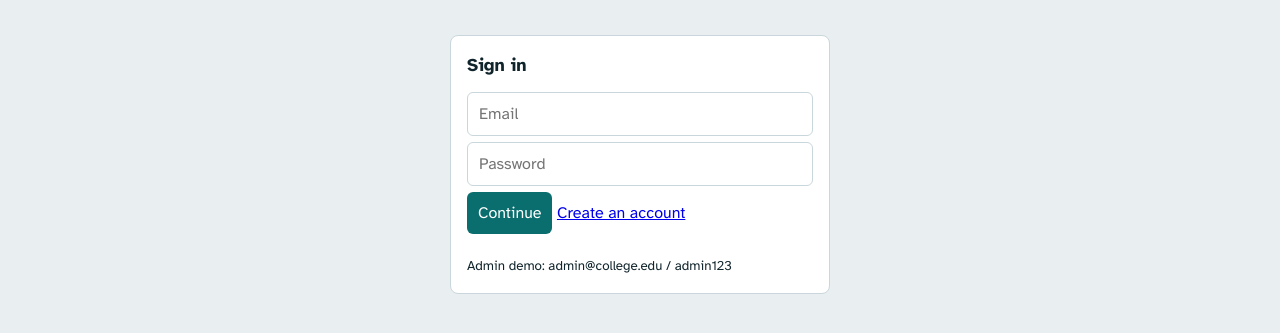
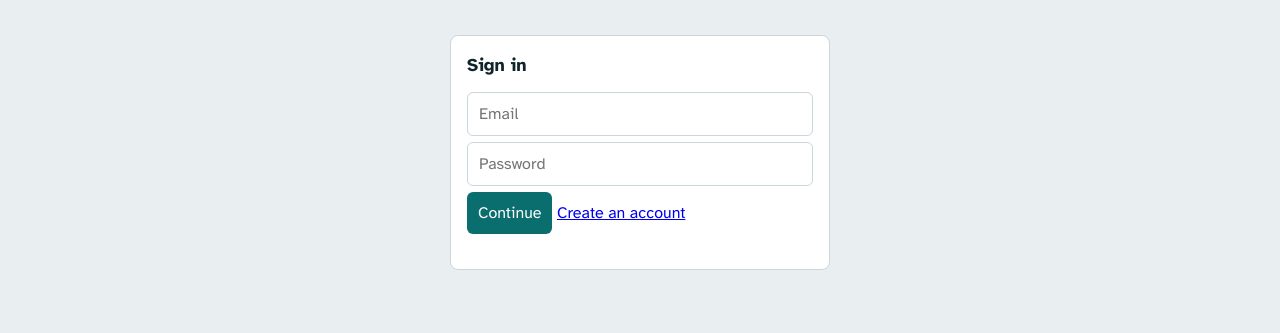
Before and after one commit to Prachi26062004/Smart-Admission-Desk, a website: page public/app.html in a window 1280 px wide. Shown: the part 63-396 px from the top of the page. Drawn offline with Linux system fonts and the light colour scheme.

Commit message:
Remove admin hint from login page

```diff
--- a/public/app.html
+++ b/public/app.html
@@ -27,7 +27,7 @@ input,select{width:100%}button.p{background:var(--acc);color:#fff;border:0;curso
  <div id="regfields" class="hide"><input id="name" placeholder="Full name"><input id="roll" placeholder="Roll number"></div>
  <input id="email" type="email" placeholder="Email"><input id="pw" type="password" placeholder="Password">
  <button class="p" onclick="submitAuth()">Continue</button> <a href="#" onclick="toggleReg();return false">Create an account</a>
- <p id="lerr" class="err"></p><small>Admin demo: admin@college.edu / admin123</small>
+<p id="lerr" class="err"></p>
 </section>
 <div id="app" class="hide">
 <nav id="tabs"></nav>
```
